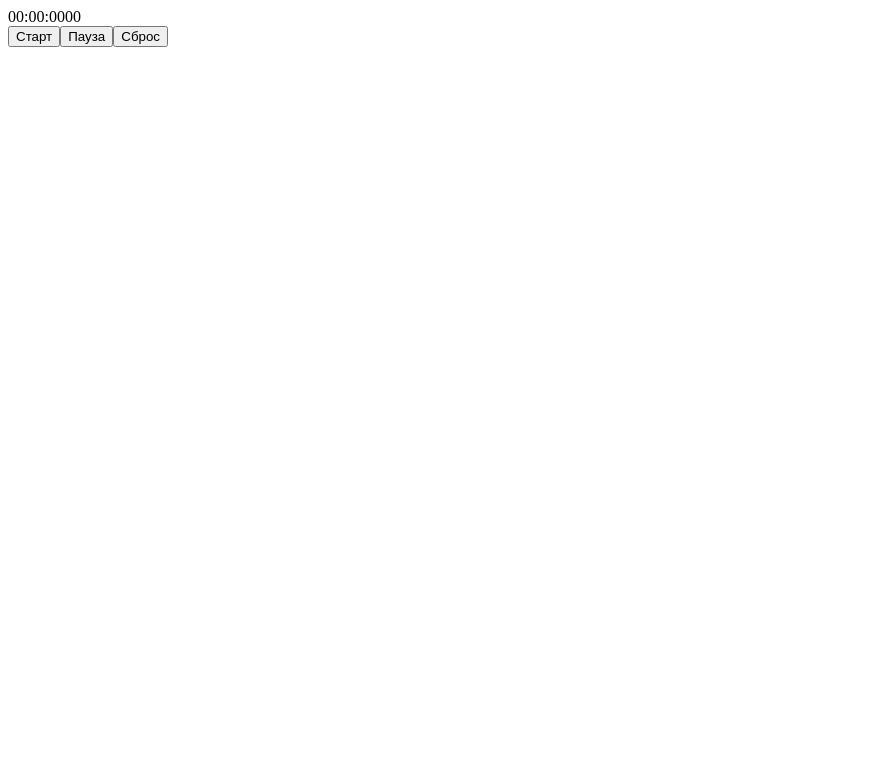
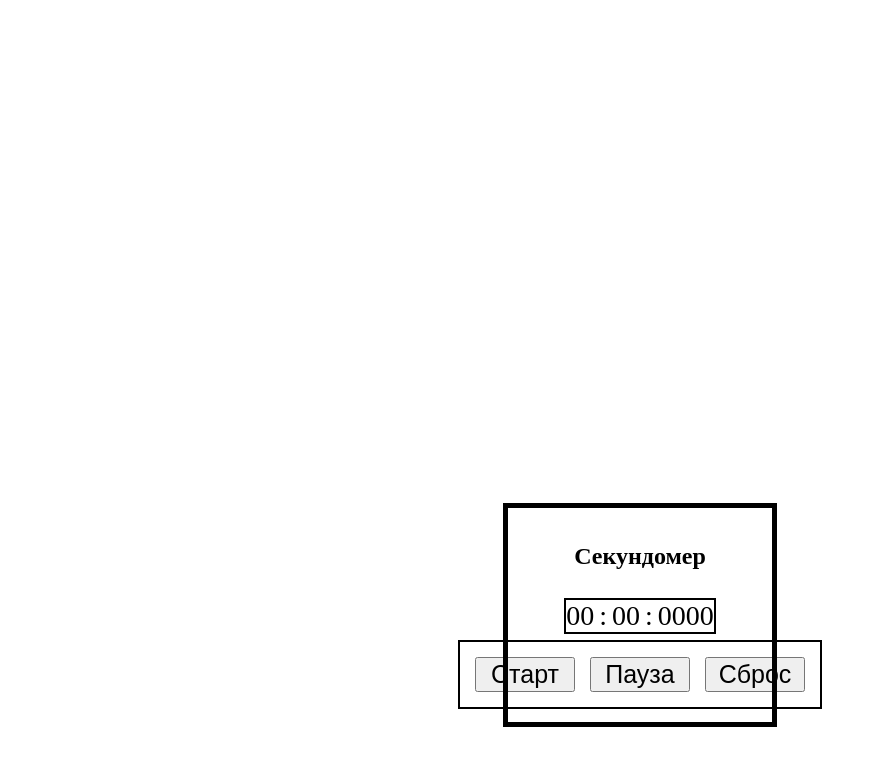
Before and after one commit to zertalls/setInterval-setTimeout-practise, a React (Vite) app: page / in a window 1280 px wide. Shown: the top 766 px of the page, without its empty margins (0-877 px from the left). Built offline with nearby package versions, Linux system fonts and the light colour scheme.

Commit message:
time values convert with zero and add some css

```diff
--- a/src/App.tsx
+++ b/src/App.tsx
@@ -4,7 +4,7 @@ import { TaskTwo } from './TaskTwo/TaskTwo'
 
 function App() {
   return (
-    <div>
+    <div style={{padding: '500px'}}>
       {/* <TaskOne/> */}
       <TaskTwo/>
     </div>
--- a/src/TaskTwo/TaskTwo.module.css
+++ b/src/TaskTwo/TaskTwo.module.css
@@ -0,0 +1,31 @@
+.container {
+    padding: 15px;
+
+    display: flex;
+    flex-direction: column;
+    justify-content: center;
+    align-items: center;
+    gap: 10px;
+
+    outline: 5px solid black;
+}
+
+button {
+    width: 100px;
+    font-size: 25px;
+}
+
+.buttonsGroup {
+    padding: 15px;
+
+    display: flex;
+    gap: 15px;
+    outline: 2px solid black;
+}
+
+.stopwatch {
+    font-size: 28px;
+    display: flex;
+    gap: 5px;
+    outline: 2px solid black;
+}
--- a/src/TaskTwo/TaskTwo.tsx
+++ b/src/TaskTwo/TaskTwo.tsx
@@ -1,4 +1,5 @@
 import { useState } from "react";
+import styles from './TaskTwo.module.css'
 
 type StopwatchType = {
     min: string
@@ -36,12 +37,16 @@ export const TaskTwo = () => {
                     currSec -= 60
                 }
 
+                const correctMin = convertTime(currMin.toString())
+                const correctSec = convertTime(currSec.toString())
+                const correctMs = convertTime(currMs.toString(), 'ms')
+
                 return {
                     id: stopwatchId,
                     status: 'running',
-                    min: currMin.toString(),
-                    sec: currSec.toString(),
-                    ms: currMs.toString()
+                    min:correctMin,
+                    sec: correctSec,
+                    ms: correctMs
                 }
             })
         }, 10)
@@ -57,16 +62,27 @@ export const TaskTwo = () => {
         setStopwatch({min: '00', sec: '00', ms: '0000', status: 'idle', id: undefined})
     }
 
+    const convertTime = (value: string, type?: string) => {
+        if (type === 'ms') {
+            return '0'.repeat(4 - value.length) + value
+        } else {
+            return '0'.repeat(2 - value.length) + value
+        }
+    }
+
     return (
-        <div>
-            <div>
-                <span>{`${stopwatch.min}:`}</span>
-                <span>{`${stopwatch.sec}:`}</span>
+        <div className={styles.container}>
+            <h2>Секундомер</h2>
+            <div className={styles.stopwatch}>
+                <span>{`${stopwatch.min}`}</span>:
+                <span>{`${stopwatch.sec}`}</span>:
                 <span>{`${stopwatch.ms}`}</span>
             </div>
-            <button onClick={startStopwatch} disabled={stopwatch.status === 'running'}>Старт</button>
-            <button onClick={pauseStopwatch} disabled={stopwatch.status === 'pause'}>Пауза</button>
-            <button onClick={resetStopwatch} disabled={stopwatch.status === 'running'}>Сброс</button>
+            <div className={styles.buttonsGroup}>
+                <button onClick={startStopwatch} disabled={stopwatch.status === 'running'}>Старт</button>
+                <button onClick={pauseStopwatch} disabled={stopwatch.status === 'pause'}>Пауза</button>
+                <button onClick={resetStopwatch} disabled={stopwatch.status === 'running'}>Сброс</button>
+            </div>
         </div>
     );
 };
```
